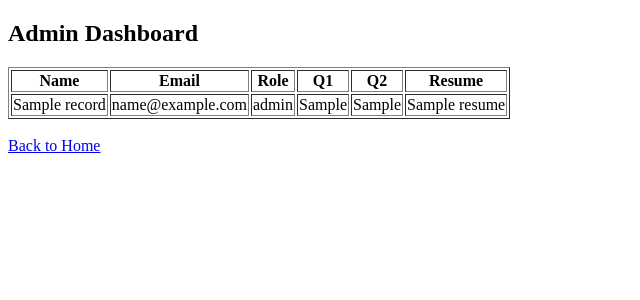
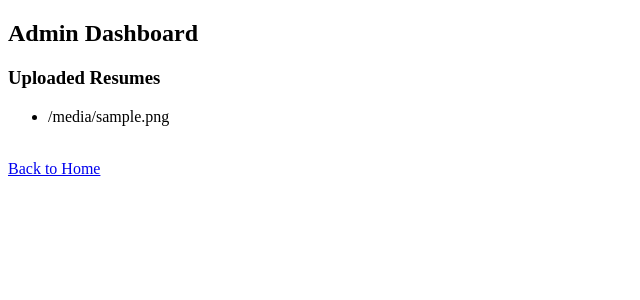
Before and after one commit to ovelvoro-stack/velvoro-job-ai, a FastAPI app: template templates/admin.html in a window 1280 px wide. Shown: the top 300 px of the page, without its empty margins (0-640 px from the left). Run offline with FastAPI, Linux system fonts and the light colour scheme; the template is opened without the code that fills it: most values are stand-ins (such as "Sample title", 1, 10 or a date in 2020).

Commit message:
Update admin.html

```diff
--- a/templates/admin.html
+++ b/templates/admin.html
@@ -6,30 +6,14 @@
 <body>
     <h2>Admin Dashboard</h2>
 
-    {% if records %}
-        <table border="1">
-            <tr>
-                <th>Name</th>
-                <th>Email</th>
-                <th>Role</th>
-                <th>Q1</th>
-                <th>Q2</th>
-                <th>Resume</th>
-            </tr>
-            {% for r in records %}
-            <tr>
-                <td>{{ r.Name }}</td>
-                <td>{{ r.Email }}</td>
-                <td>{{ r.Role }}</td>
-                <td>{{ r.Q1 }}</td>
-                <td>{{ r.Q2 }}</td>
-                <td>{{ r.Resume }}</td>
-            </tr>
-            {% endfor %}
-        </table>
-    {% else %}
-        <p>No applications yet.</p>
-    {% endif %}
+    <h3>Uploaded Resumes</h3>
+    <ul>
+        {% for file in files %}
+            <li>{{ file }}</li>
+        {% else %}
+            <li>No applications yet</li>
+        {% endfor %}
+    </ul>
 
     <br>
     <a href="/">Back to Home</a>
```
